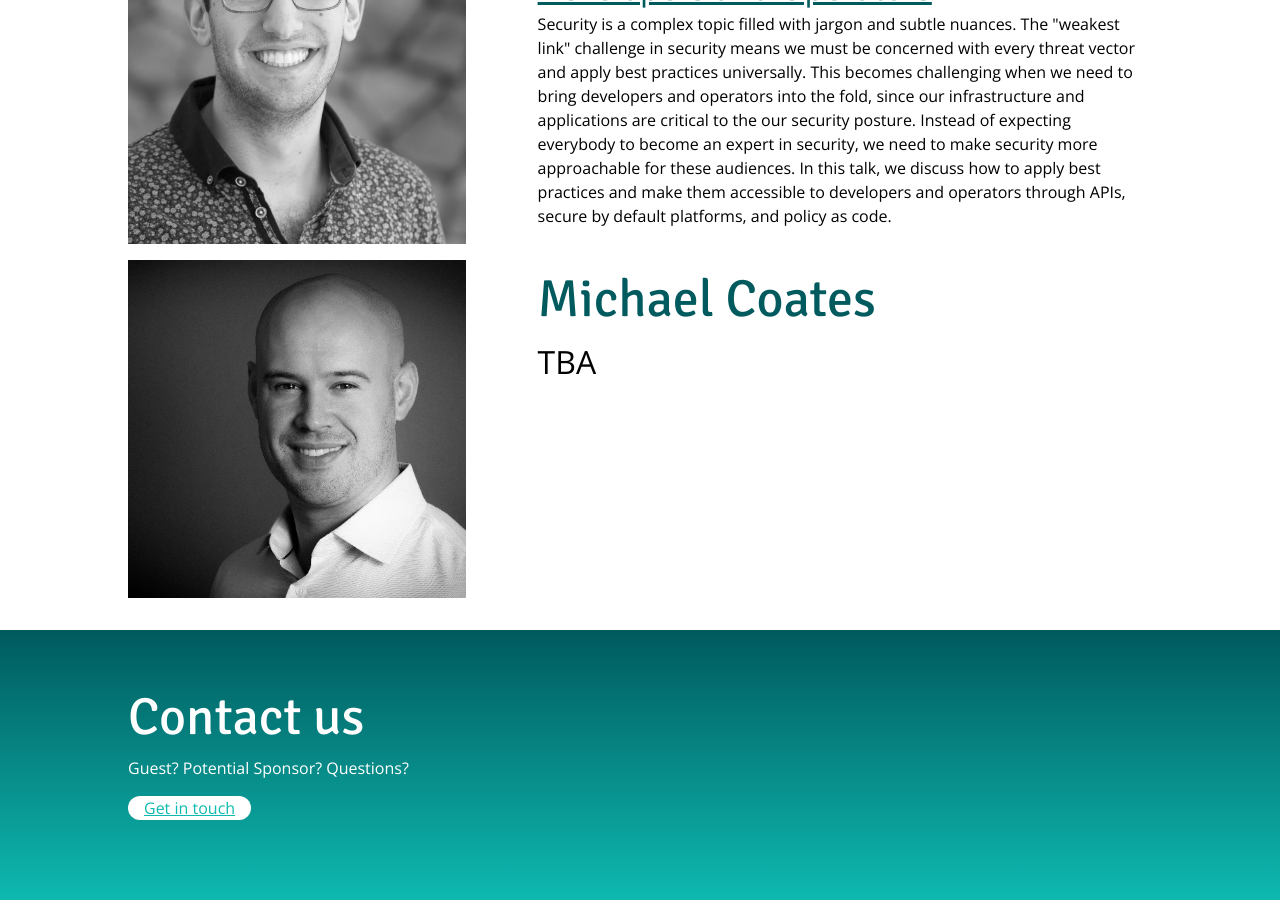
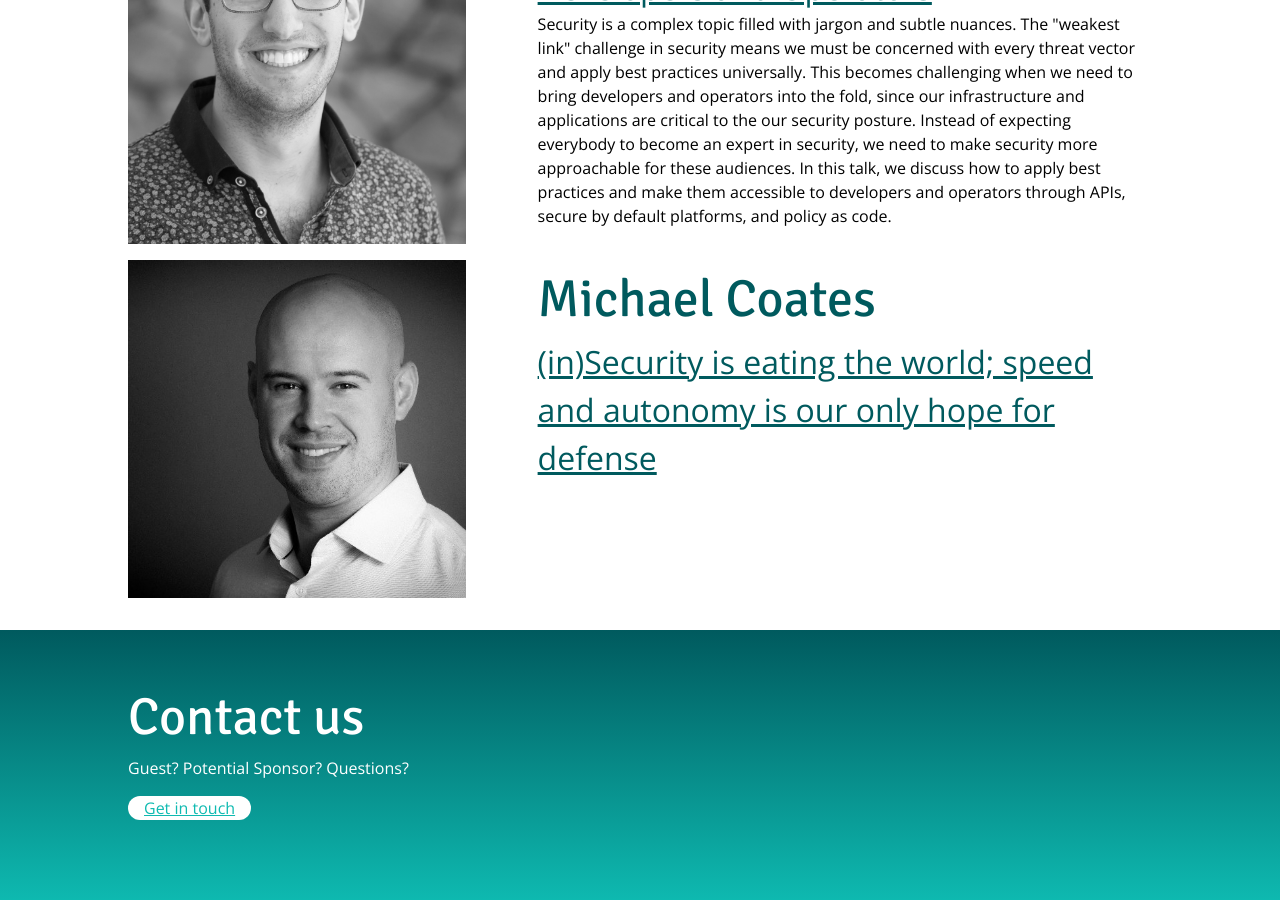
Before and after one commit to OWASP/AppSecUSA2018, a Jekyll site: the page built from program/keynotes.md, in a window 1280 px wide and 900 px high, scrolled down 1536 px. Built offline with Jekyll 4.4.1, drawn with Linux system fonts in a browser that asks for light colours.

Commit message:
Update keynote coates

```diff
--- a/_data/keynotespeakers.yml
+++ b/_data/keynotespeakers.yml
@@ -27,6 +27,6 @@
     Outside of security Michael is an avid endurance athlete and has completed the NYC Marathon, Chicago Triathlon, multiple half marathons and a 2-day 200 mile bike trip.
 
     You can find Michael online at @_mwc
-  title      : TBA
-  uri        :
+  title      : (in)Security is eating the world; speed and autonomy is our only hope for defense
+  uri        : /program/keynote-coates
   description:
--- /dev/null
+++ b/program/keynote-coates.md
@@ -0,0 +1,18 @@
+---
+title: |
+  Keynote: Michael Coates - (in)Security is eating the world; speed and autonomy is our only hope for defense
+---
+{% assign keynote = site.data.keynotespeakers[0] %}
+
+# Keynote: {{keynote.title}}
+
+{{keynote.description}}
+
+<aside class="keynote">
+	<div class="image" style="background-image: url(/assets/images/keynotes/{{keynote.image}});{{keynote.style}}; background-position: center top;"></div>
+	<div>
+		<h2>{{keynote.name}}</h2>
+		<h3>{{keynote.company}}</h3>
+		<p>{{keynote.bio}}</p>
+	</div>
+</aside>
```
Also changed, not shown: program/keynotes.md (line endings or trailing spaces).
